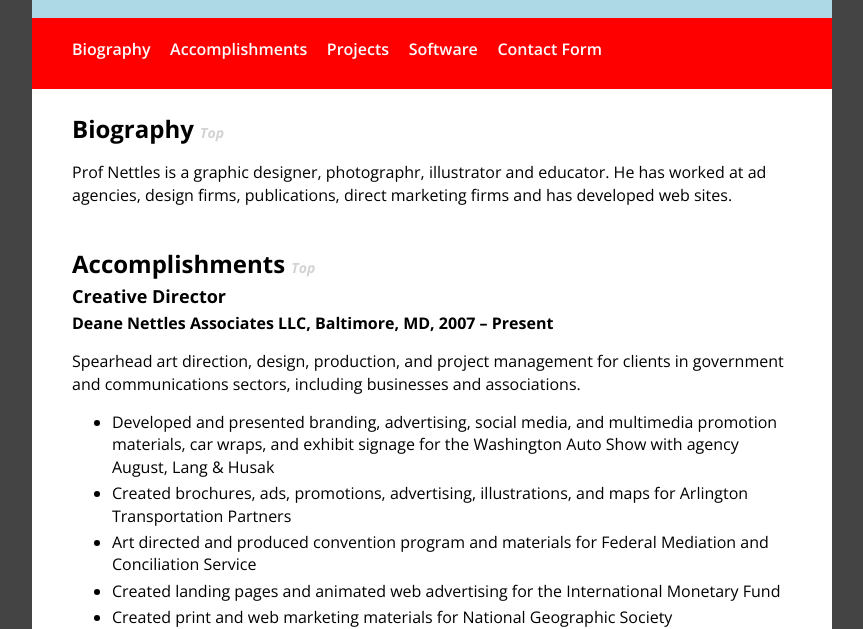
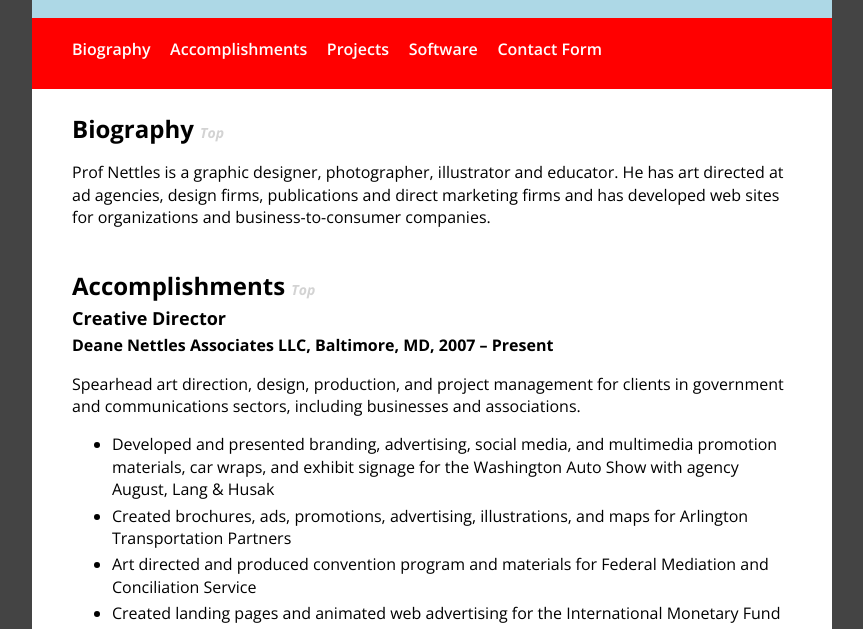
Before and after one commit to deanenettles/ResumeSummerTECH272, a plain HTML site: page index.html in a window 1280 px wide. Shown: the part 170-799 px from the top of the page, without its empty margins (208-1071 px from the left). Drawn offline with nearby package versions, Linux system fonts and the light colour scheme.

Commit message:
spelling errors

```diff
--- a/index.html
+++ b/index.html
@@ -113,7 +113,7 @@
             </nav>
             <section id="bio">
                 <h2>Biography <span><a href="#top">Top</a></span></h2>
-                <p>Prof Nettles is a graphic designer, photographr, illustrator and educator. He has worked at ad agencies, design firms, publications, direct marketing firms and has developed web sites.</p>
+                <p>Prof Nettles is a graphic designer, photographer, illustrator and educator. He has art directed at ad agencies, design firms, publications and direct marketing firms and has developed web sites for organizations and business-to-consumer companies.</p>
 
             </section>
             <section id="accomplish">
```
